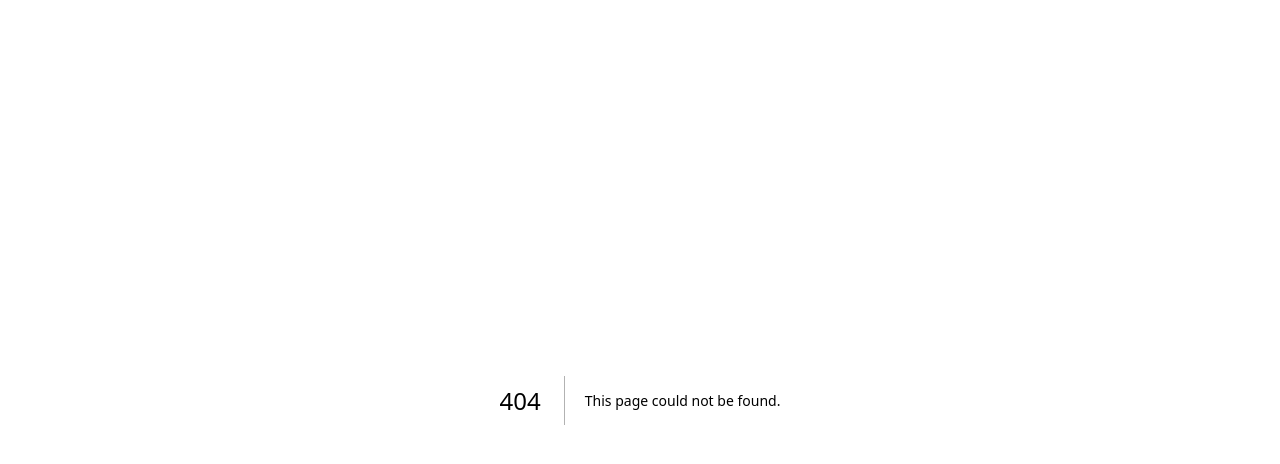
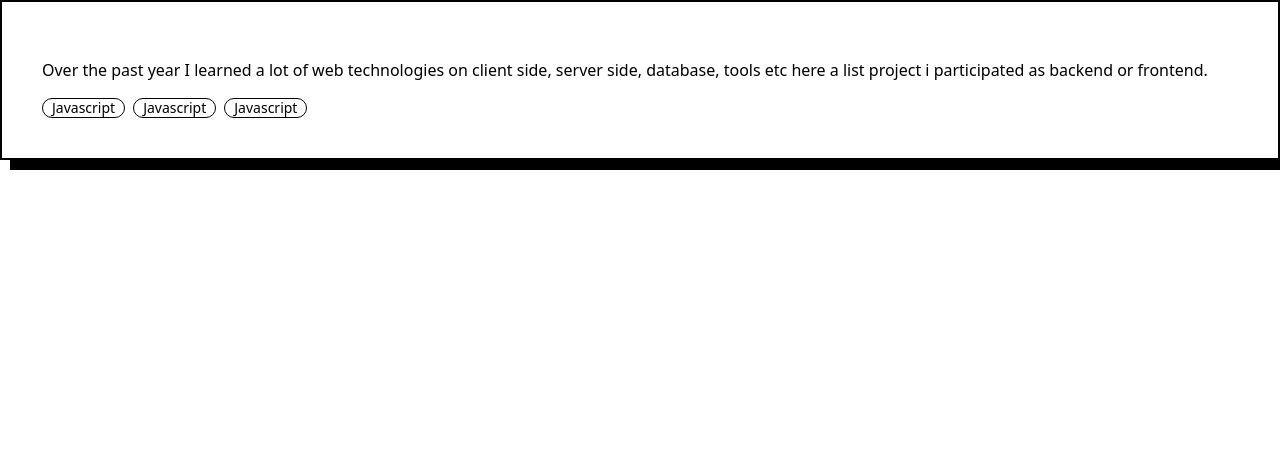
Before and after one commit to ansxy/portofolio, a Next.js app: page /components/card in a window 1280 px wide. Before the commit this address had no page. Shown: the top 464 px of the page. Built offline with nearby package versions, Linux system fonts and the light colour scheme.

Commit message:
create card layout

```diff
--- /dev/null
+++ b/pages/components/card.js
@@ -0,0 +1,21 @@
+export default function Card({ url, name, stack,description }) {
+  return (
+    <div className="last:col-start-2 p-10 bg-white border-2 transition ease-in-out duration-150 border-black drop-shadow-[10px_10px_0_rgb(0,0,0,255)] hover:drop-shadow-[0px_0px_0_rgb(0,0,0,255)] ">
+      <section className="w-full flex justify-center">
+        <p className="text-black text-lg font-medium">{name}</p>
+      </section>
+      <section className="mt-4">
+        <p className="font-light text-black">
+            Over the past year I learned a lot of web technologies on client side,
+            server side, database, tools etc here a list project i participated as
+            backend or frontend.
+        </p>
+      </section>
+      <section className="gap-2 flex flex-wrap mt-4 ">
+        <div className="badge badge-outline text-black">Javascript</div>
+        <div className="badge badge-outline text-black">Javascript</div>
+        <div className="badge badge-outline text-black">Javascript</div>
+      </section>
+    </div>
+  );
+}
```
